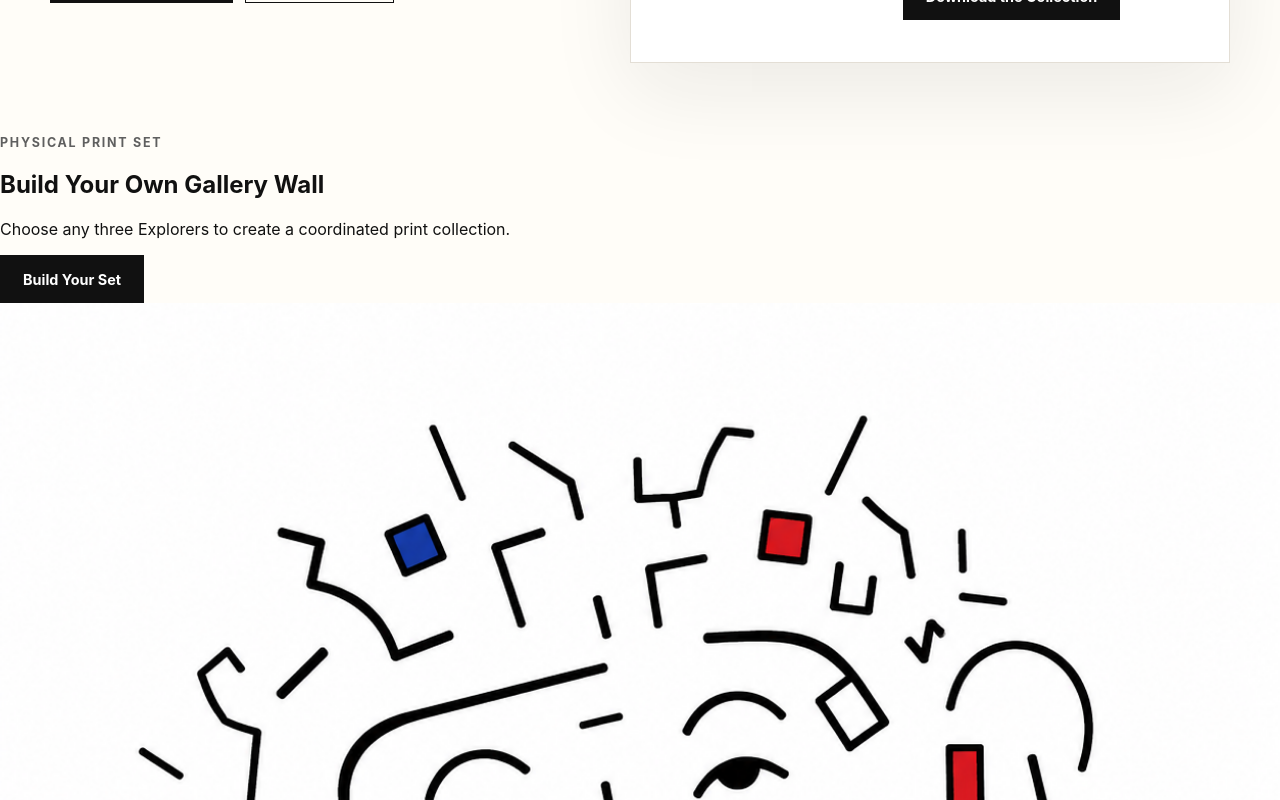
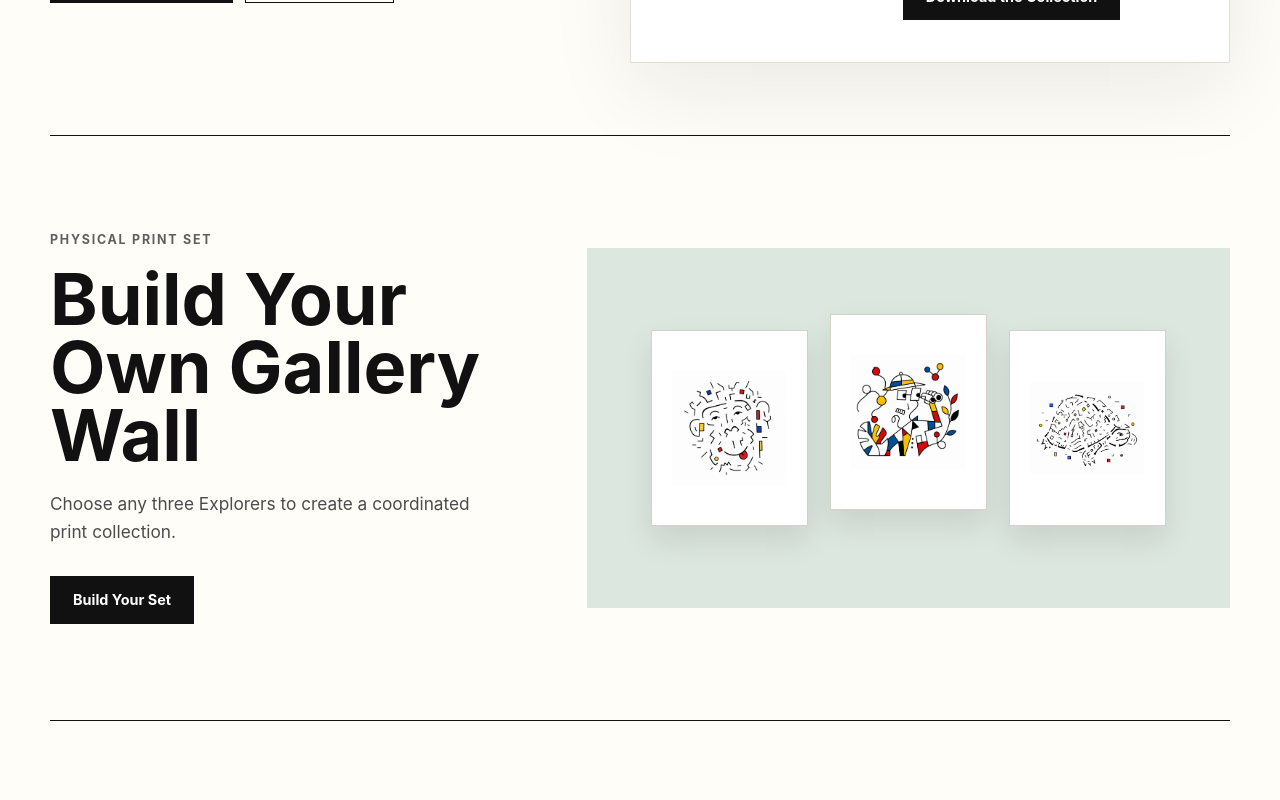
Before and after one commit to BigHitterG/bygoetz, a Next.js app: page /explorers in a window 1280 px wide. Shown: the part 840-1640 px from the top of the page. Built offline with nearby package versions, Linux system fonts and the light colour scheme.

Commit message:
Build a Set: update components/explorers/Explorers.module.css

```diff
--- a/components/explorers/Explorers.module.css
+++ b/components/explorers/Explorers.module.css
@@ -41,6 +41,7 @@
 }
 
 .hero,
+.buildSetFeature,
 .collectionSection,
 .spacesSection,
 .storySection,
@@ -52,6 +53,66 @@
 .moreFromGoetzSection {
   width: min(1180px, calc(100% - 32px));
   margin: 0 auto;
+}
+
+.buildSetFeature {
+  display: grid;
+  grid-template-columns: minmax(0, 0.82fr) minmax(360px, 1.18fr);
+  gap: clamp(32px, 7vw, 90px);
+  align-items: center;
+  border-top: 1px solid #111;
+  border-bottom: 1px solid #111;
+  padding: clamp(52px, 8vw, 96px) 0;
+}
+
+.buildSetFeatureCopy h2 {
+  max-width: 560px;
+  margin: 0;
+  font-size: 4.5rem;
+  font-weight: 650;
+  line-height: 0.94;
+  letter-spacing: 0;
+}
+
+.buildSetFeatureCopy > p:not(.eyebrow) {
+  max-width: 500px;
+  margin: 22px 0 30px;
+  color: #4c4c4c;
+  font-size: 1.08rem;
+  line-height: 1.6;
+}
+
+.buildSetFeatureArt {
+  display: flex;
+  min-height: 360px;
+  align-items: center;
+  justify-content: center;
+  gap: clamp(10px, 2vw, 22px);
+  background: #dce7df;
+  padding: clamp(24px, 4vw, 52px);
+}
+
+.buildSetFeatureArt span {
+  display: grid;
+  width: 29%;
+  aspect-ratio: 4 / 5;
+  place-items: center;
+  border: 1px solid #d6d0c8;
+  background: #fff;
+  padding: clamp(10px, 1.6vw, 22px);
+  box-shadow: 0 14px 28px rgba(20, 20, 20, 0.1);
+}
+
+.buildSetFeatureArt span:nth-child(2) {
+  transform: translateY(-16px);
+}
+
+.buildSetFeatureArt .artworkImage,
+.buildSetFeatureArt .artworkPlaceholder {
+  width: 100%;
+  height: 100%;
+  min-height: 0;
+  object-fit: contain;
 }
 
 .hero {
@@ -760,6 +821,7 @@
 
 @media (max-width: 920px) {
   .hero,
+  .buildSetFeature,
   .spacesSection,
   .detailGrid,
   .downloadGrid {
@@ -768,6 +830,14 @@
 
   .hero {
     min-height: auto;
+  }
+
+  .buildSetFeature {
+    grid-template-columns: 1fr;
+  }
+
+  .buildSetFeatureCopy h2 {
+    font-size: 3.5rem;
   }
 
   .productGrid {
@@ -782,6 +852,7 @@
 
 @media (max-width: 620px) {
   .hero,
+  .buildSetFeature,
   .collectionSection,
   .spacesSection,
   .storySection,
@@ -807,6 +878,15 @@
 
   .bundleArtworkFrame {
     max-width: 260px;
+  }
+
+  .buildSetFeatureArt {
+    min-height: 270px;
+    padding: 24px 14px;
+  }
+
+  .buildSetFeatureCopy h2 {
+    font-size: 2.8rem;
   }
 
   .downloadPreviewGrid {
```
